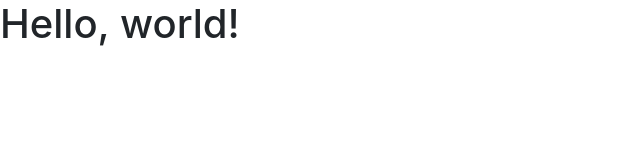
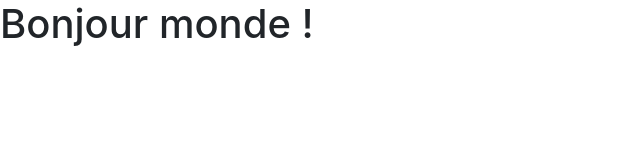
Before and after one commit to ApollineJauffret/github-flow, a plain HTML site: page index.html in a window 1280 px wide. Shown: the whole page, without its empty margins (0-640 px from the left). Drawn offline with nearby package versions, Linux system fonts and the light colour scheme.

Commit message:
Update index.html
Co-authored-by: DohaData <49528345+DohaData@users.noreply.github.com>

```diff
--- a/index.html
+++ b/index.html
@@ -8,7 +8,7 @@
     <title>Hello, world!</title>
   </head>
   <body>
-    <h1>Hello, world!</h1>
+    <h1>Bonjour monde !</h1>
 
     <script src="https://code.jquery.com/jquery-3.3.1.slim.min.js" integrity="sha384-q8i/X+965DzO0rT7abK41JStQIAqVgRVzpbzo5smXKp4YfRvH+8abtTE1Pi6jizo" crossorigin="anonymous"></script>
     <script src="https://cdnjs.cloudflare.com/ajax/libs/popper.js/1.14.3/umd/popper.min.js" integrity="sha384-ZMP7rVo3mIykV+2+9J3UJ46jBk0WLaUAdn689aCwoqbBJiSnjAK/l8WvCWPIPm49" crossorigin="anonymous"></script>
```
